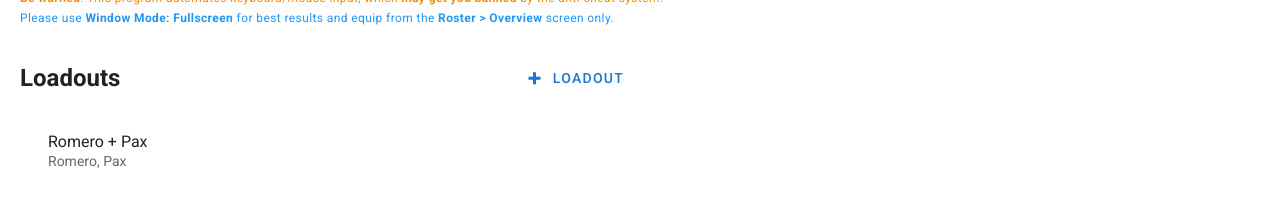
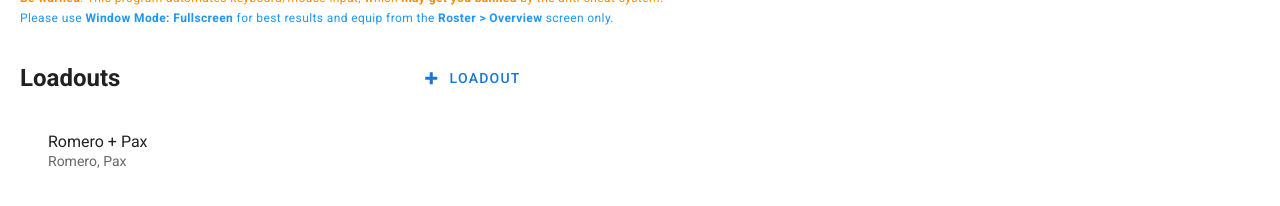
Before and after one commit to cb109/hunt_showdown_outfitter, a plain HTML site: page frontend/index.html in a window 1280 px wide. Shown: the part 80-286 px from the top of the page. Drawn offline with Linux system fonts and the light colour scheme; a script that the page names is missing.

Commit message:
Remove annoying relayouting when selecting loadout

```diff
--- a/frontend/index.html
+++ b/frontend/index.html
@@ -291,9 +291,9 @@
               <!-- Left column -->
               <v-col
                 cols="12"
-                :sm="editing.loadout ? 6 : 6"
-                :md="editing.loadout ? 5 : 6"
-                :xl="editing.loadout ? 4 : 6"
+                :sm="6"
+                :md="5"
+                :xl="4"
               >
                 <v-row align="center" class="mt-3 mb-4">
                   <h2>Loadouts</h2>
```
